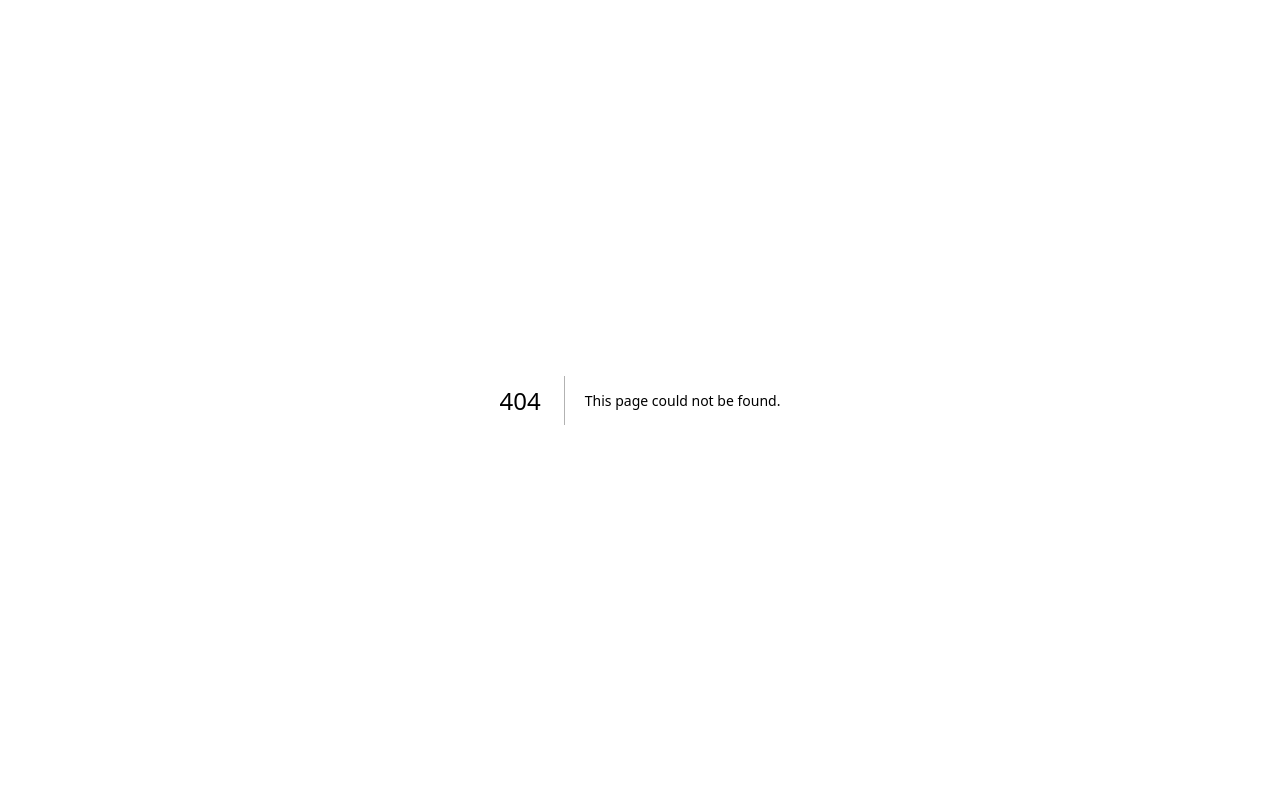
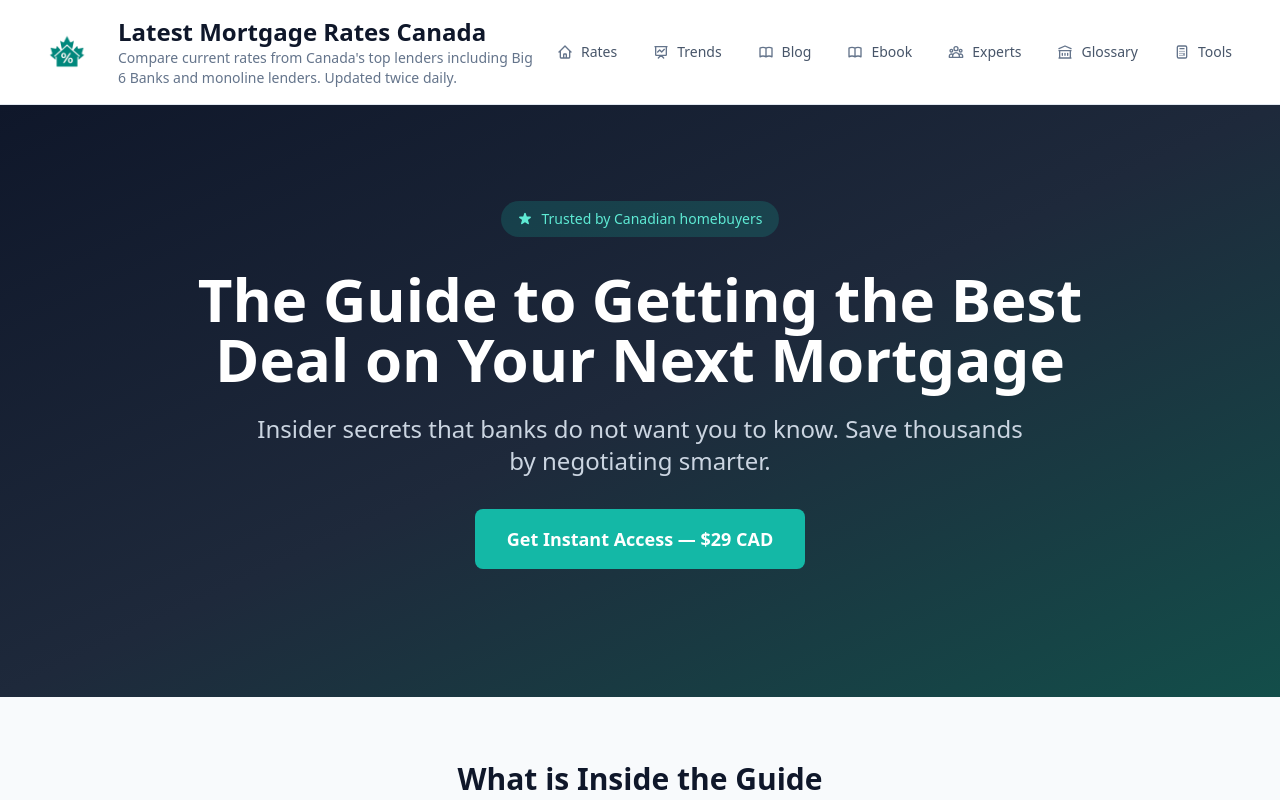
Before and after one commit to drewbotcarrothers/latestmortgagerates, a Next.js app: page /mortgage-guide in a window 1280 px wide. Before the commit this address had no page. Shown: the top 800 px of the page. Built offline with nearby package versions, Linux system fonts and the light colour scheme.

Commit message:
refactor: move ebook to mortgage-guide URL
- Rename /ebook to /mortgage-guide for better SEO
- Update navigation link
- Update canonical and OpenGraph URLs

```diff
--- a/app/components/Navigation.tsx
+++ b/app/components/Navigation.tsx
@@ -69,7 +69,7 @@ export default function Navigation({ currentPage }: NavigationProps) {
     { href: "/", label: "Rates", id: "rates", icon: HomeIcon },
     { href: "/trends", label: "Trends", id: "trends", icon: TrendIcon },
     { href: "/blog", label: "Blog", id: "blog", icon: BookOpenIcon },
-    { href: "/ebook", label: "Ebook", id: "ebook", icon: BookOpenIcon },
+    { href: "/mortgage-guide", label: "Ebook", id: "ebook", icon: BookOpenIcon },
     { href: "/experts", label: "Experts", id: "experts", icon: ExpertsIcon },
     { href: "/glossary", label: "Glossary", id: "glossary", icon: LibraryIcon },
     { href: "/tools", label: "Tools", id: "tools", icon: CalculatorIcon },
--- a/app/ebook/page.tsx
+++ b/app/mortgage-guide/page.tsx
@@ -9,12 +9,12 @@ export const metadata: Metadata = {
   description: "The ultimate Canadian mortgage guide. Learn insider secrets to negotiate better rates, time the market, and save thousands on your mortgage. Instant PDF download.",
   keywords: "mortgage guide Canada, how to get best mortgage rate, mortgage negotiation guide, Canadian mortgage ebook",
   alternates: {
-    canonical: "https://latestmortgagerates.ca/ebook",
+    canonical: "https://latestmortgagerates.ca/mortgage-guide",
   },
   openGraph: {
     title: "Guide to Getting the Best Deal on Your Next Mortgage",
     description: "Insider secrets to save thousands on your Canadian mortgage. Instant PDF download.",
-    url: "https://latestmortgagerates.ca/ebook",
+    url: "https://latestmortgagerates.ca/mortgage-guide",
     siteName: "Latest Mortgage Rates Canada",
     type: "website",
   },
```
